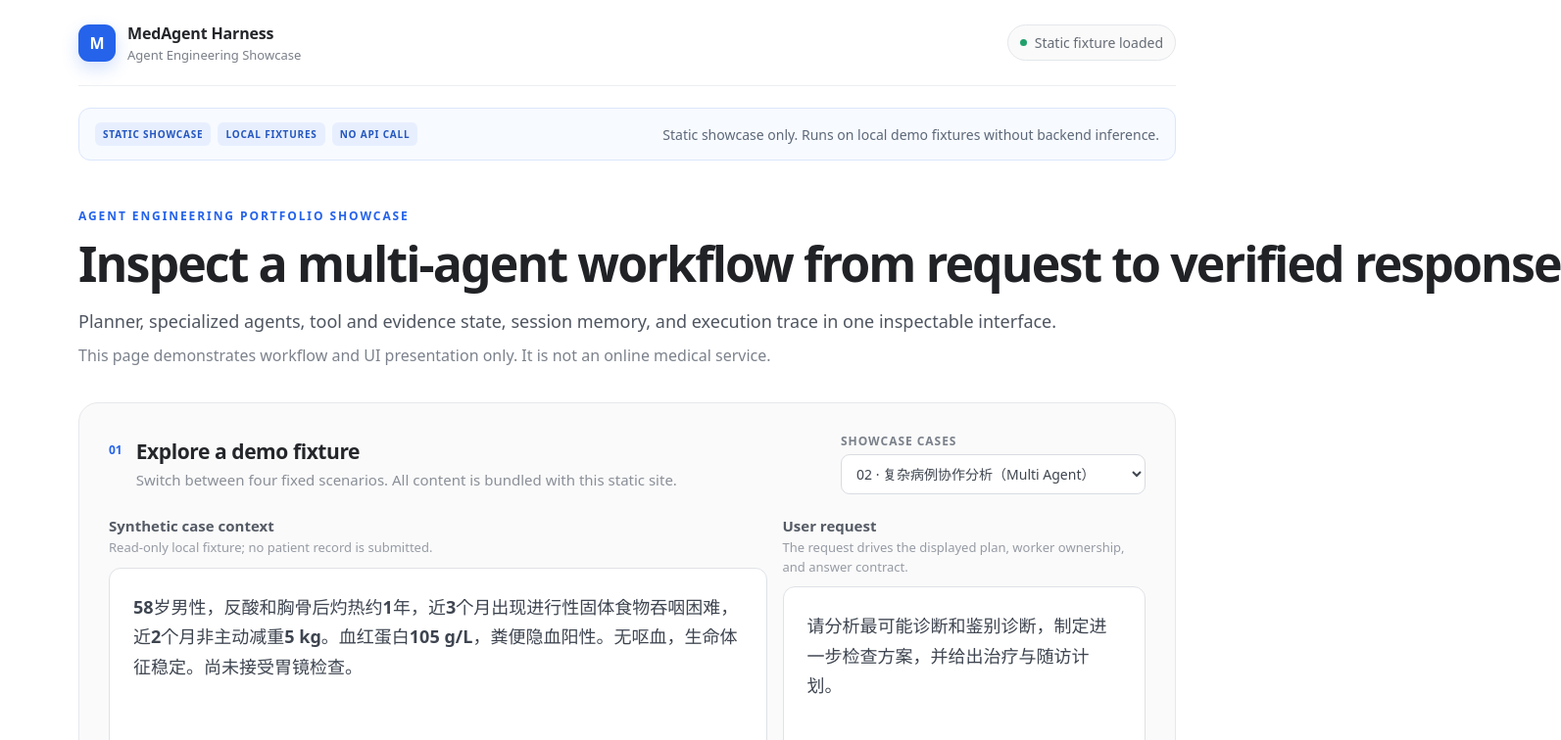
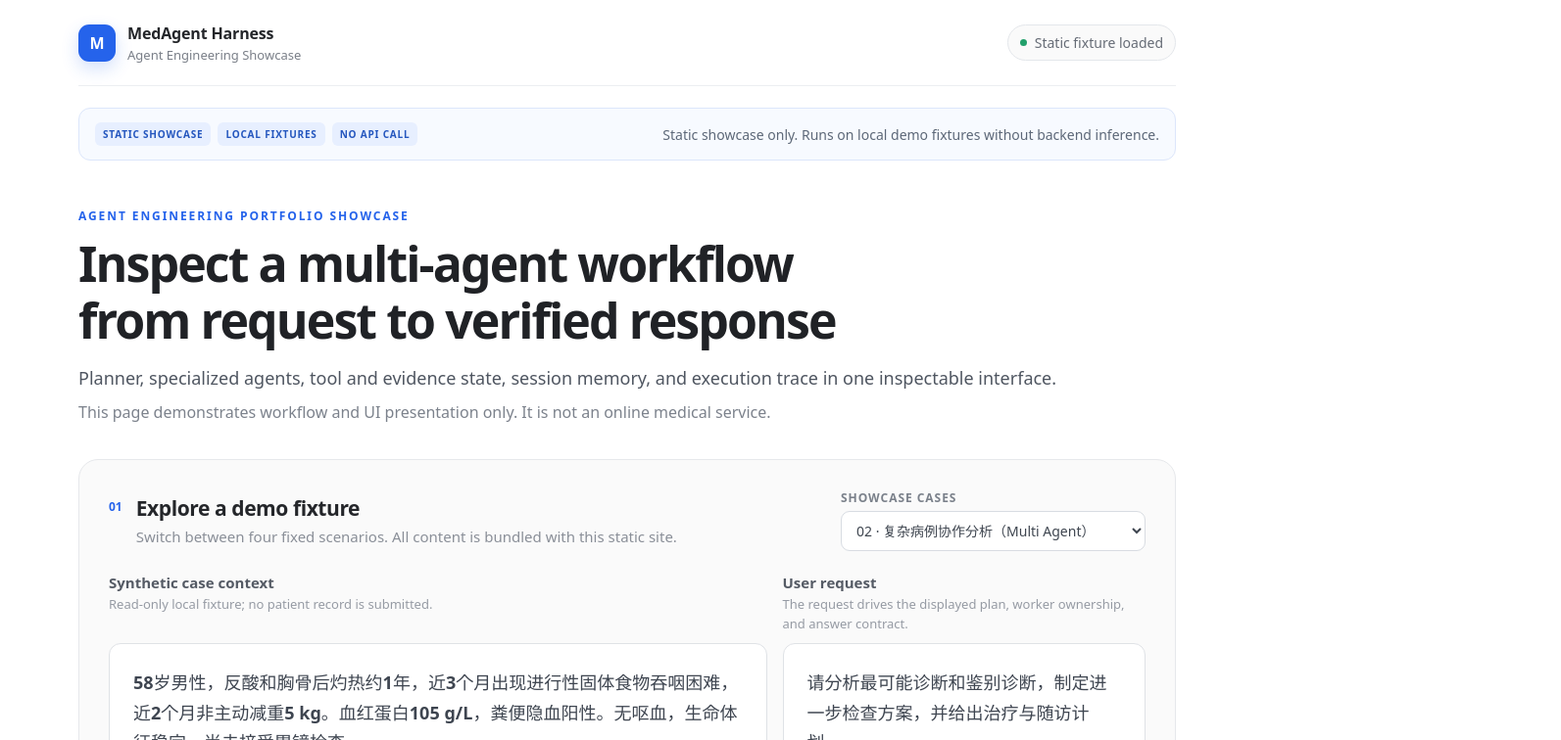
Before and after one commit to young-svg/medagent-harness, a React (Vite) app in the folder web/: page / in a window 1280 px wide. Shown: the top 756 px of the page at 98% size, 1593 px wide, since content can reach past the window. Built offline with nearby package versions, Linux system fonts and the light colour scheme.

Commit message:
Align showcase hero and inputs

```diff
--- a/web/src/App.tsx
+++ b/web/src/App.tsx
@@ -81,7 +81,10 @@ export default function App() {
 
       <section className="hero" id="top">
         <p className="overline">AGENT ENGINEERING PORTFOLIO SHOWCASE</p>
-        <h1>Inspect a multi-agent workflow from request to verified response</h1>
+        <h1>
+          <span>Inspect a multi-agent workflow</span>
+          <span>from request to verified response</span>
+        </h1>
         <p className="hero-subtitle">Planner, specialized agents, tool and evidence state, session memory, and execution trace in one inspectable interface.</p>
         <p className="hero-description">This page demonstrates workflow and UI presentation only. It is not an online medical service.</p>
       </section>
--- a/web/src/styles.css
+++ b/web/src/styles.css
@@ -26,7 +26,8 @@ button { cursor: pointer; }
 
 .hero { max-width: 1000px; padding: 48px 0 34px; }
 .overline { margin: 0 0 11px; color: #2563eb; font-size: 12px; font-weight: 700; letter-spacing: .16em; }
-.hero h1 { margin: 0; color: #202226; font-size: clamp(35px, 4.2vw, 50px); line-height: 1.16; letter-spacing: -.038em; font-weight: 650; white-space: nowrap; }
+.hero h1 { margin: 0; color: #202226; font-size: clamp(35px, 4.2vw, 50px); line-height: 1.16; letter-spacing: -.038em; font-weight: 650; }
+.hero h1 span { display: block; }
 .hero-subtitle { margin: 17px 0 0; color: #4f5661; font-size: 18px; line-height: 1.55; font-weight: 500; }
 .hero-description { margin: 7px 0 0; color: #7c828c; font-size: 16px; line-height: 1.7; }
 
@@ -44,7 +45,7 @@ button { cursor: pointer; }
 .input-grid { display: grid; grid-template-columns: minmax(0, 1.45fr) minmax(280px, .8fr); gap: 16px; }
 .input-grid label { color: #555b65; font-size: 14px; font-weight: 600; }
 .input-grid label > span { display: block; margin-bottom: 3px; font-size: 15px; }
-.field-help { display: block; margin: 0 0 10px; color: #969ba4; font-size: 13px; font-weight: 400; line-height: 1.5; }
+.field-help { display: block; min-height: 3em; margin: 0 0 10px; color: #969ba4; font-size: 13px; font-weight: 400; line-height: 1.5; }
 textarea { display: block; width: 100%; min-height: 190px; resize: vertical; padding: 24px; border: 1px solid #dfe2e6; border-radius: 12px; outline: none; color: #292c31; background: #fff; font-size: 18px; line-height: 1.7; transition: border-color .2s, box-shadow .2s; }
 textarea.question-input { min-height: 190px; }
 textarea::placeholder { color: #afb3ba; }
@@ -191,6 +192,7 @@ footer { display: flex; justify-content: space-between; padding: 25px 0 35px; bo
   .demo-picker { width: 100%; }
   .demo-picker select { width: 100%; min-width: 0; max-width: 100%; }
   .input-grid, .developer-panel { grid-template-columns: 1fr; }
+  .field-help { min-height: 0; }
   textarea, textarea.question-input { min-height: 155px; }
   .answer-card { padding: 22px; }
   .clinical-card { padding: 0; }
```
